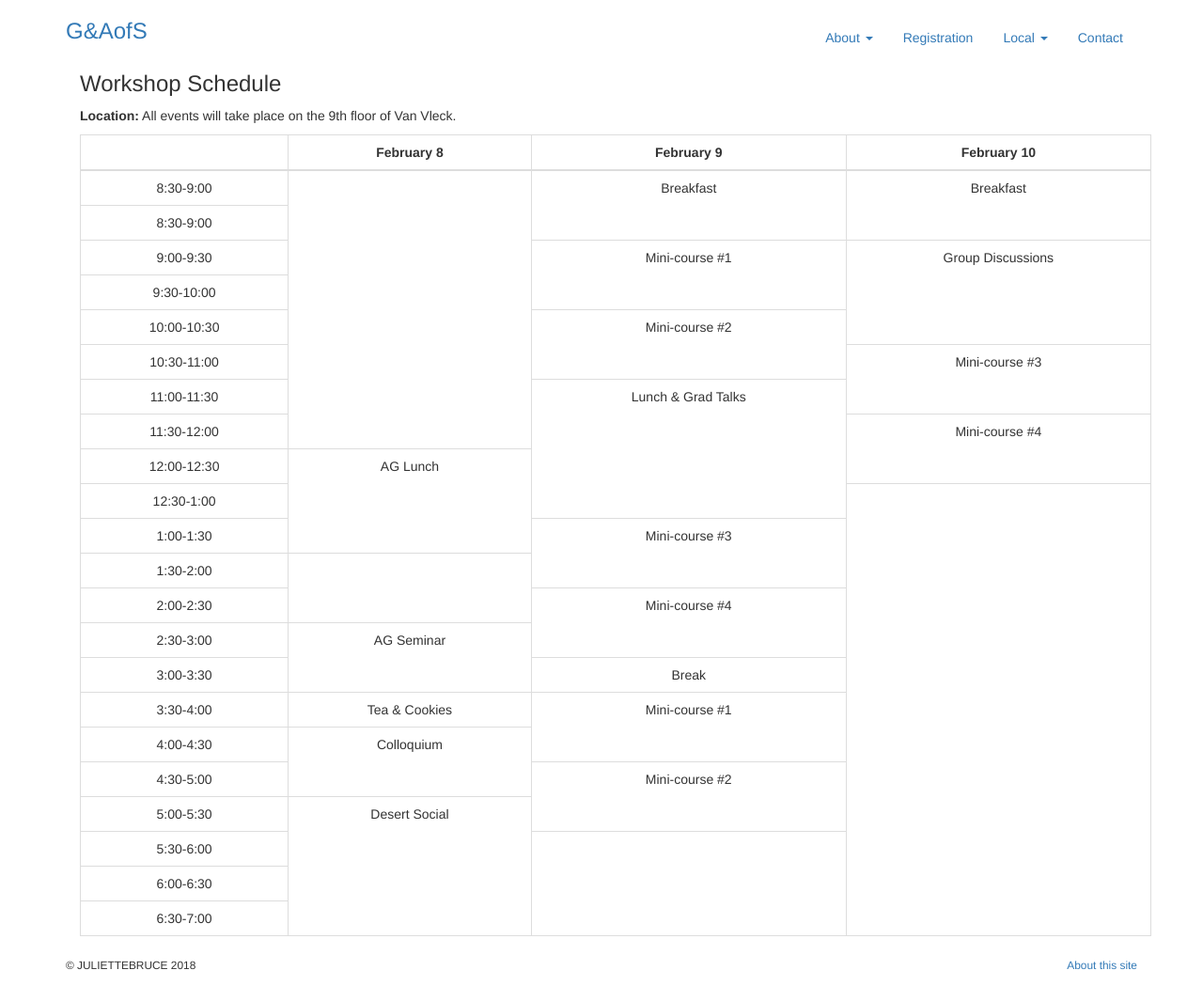
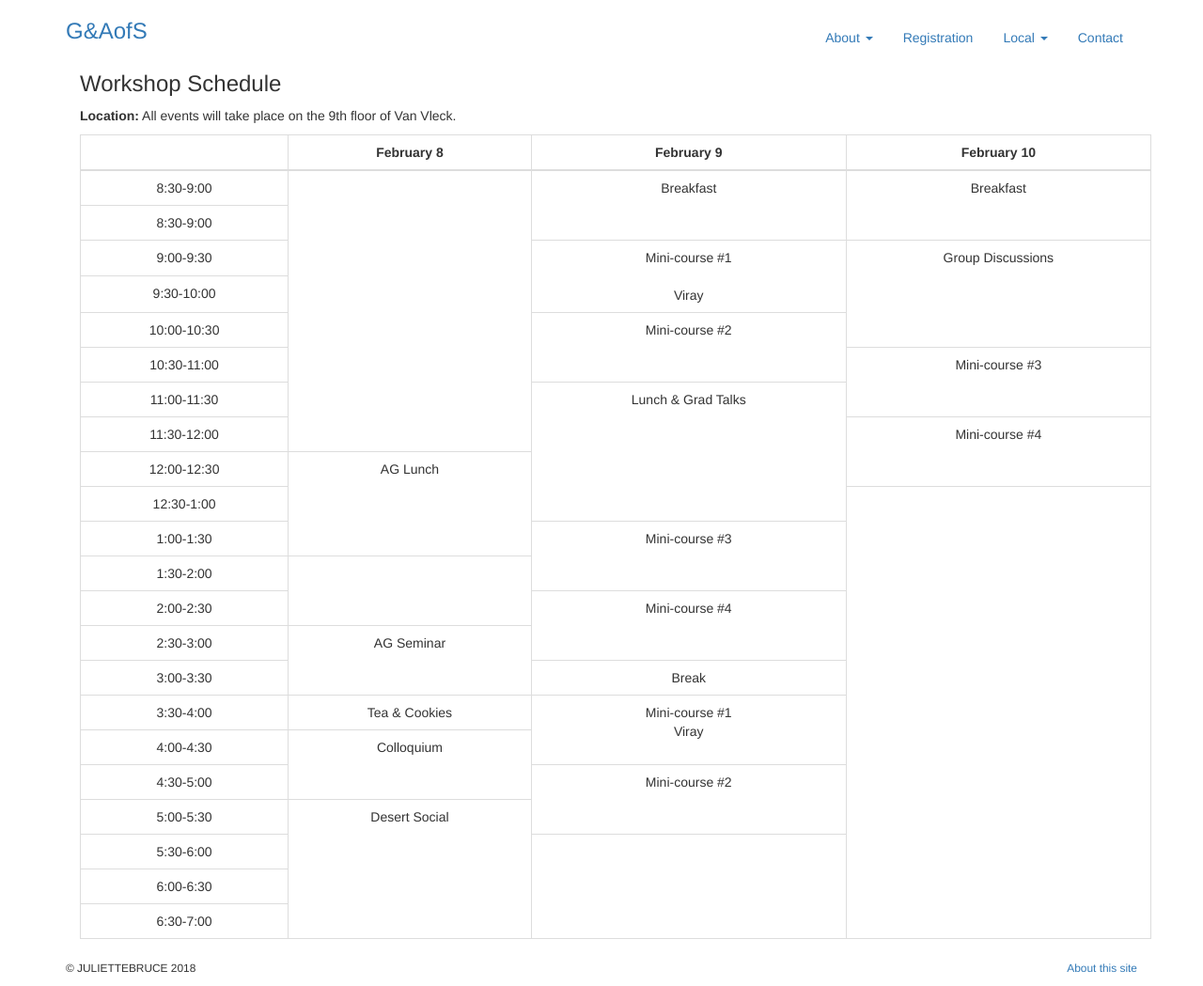
Before and after one commit to julietteBruce/geometry-arithmetic-surfaces, a Jekyll site: the page built from schedule/index.html, in a window 1280 px wide. Shown: the whole page at 94% size. Built offline with Jekyll 4.4.1, drawn with Linux system fonts in a browser that asks for light colours; nearby versions of some CDN libraries; library files that are not in the unit come from our copies.

Commit message:
Testing Updates to Schedule

```diff
--- a/schedule/index.html
+++ b/schedule/index.html
@@ -29,7 +29,7 @@ description: G&AoS Schedule
       </tr>
       <tr >
       	<td>9:00-9:30</td>
-        <td rowspan="2">Mini-course #1</td>
+        <td rowspan="2">Mini-course #1 <br> <br> Viray</td>
         <td rowspan="3">Group Discussions</td>
       </tr>
       <tr>
@@ -82,7 +82,7 @@ description: G&AoS Schedule
       <tr>
       	<td>3:30-4:00</td>
       	<td rowspan="1">Tea & Cookies</td>
-      	<td rowspan="2">Mini-course #1</td>
+      	<td rowspan="2">Mini-course #1 <br> Viray</td>
       </tr>
       <tr>
       	<td>4:00-4:30</td>
```
